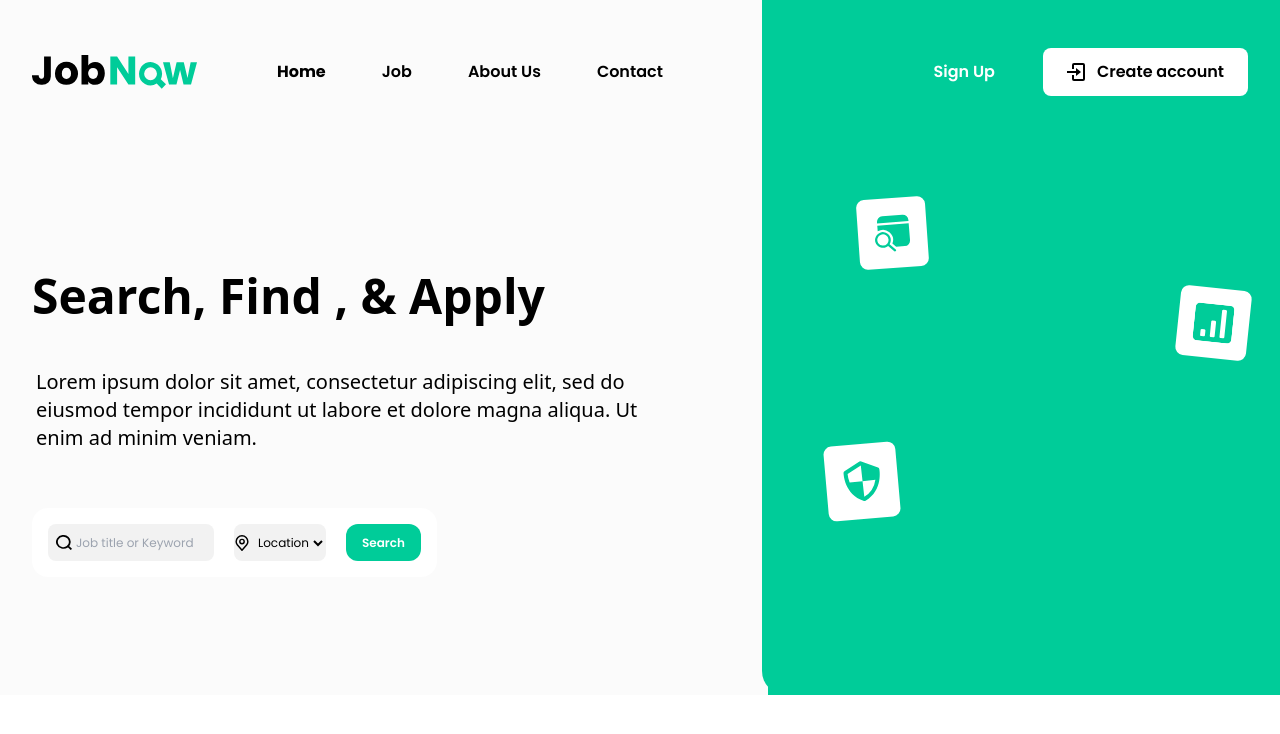
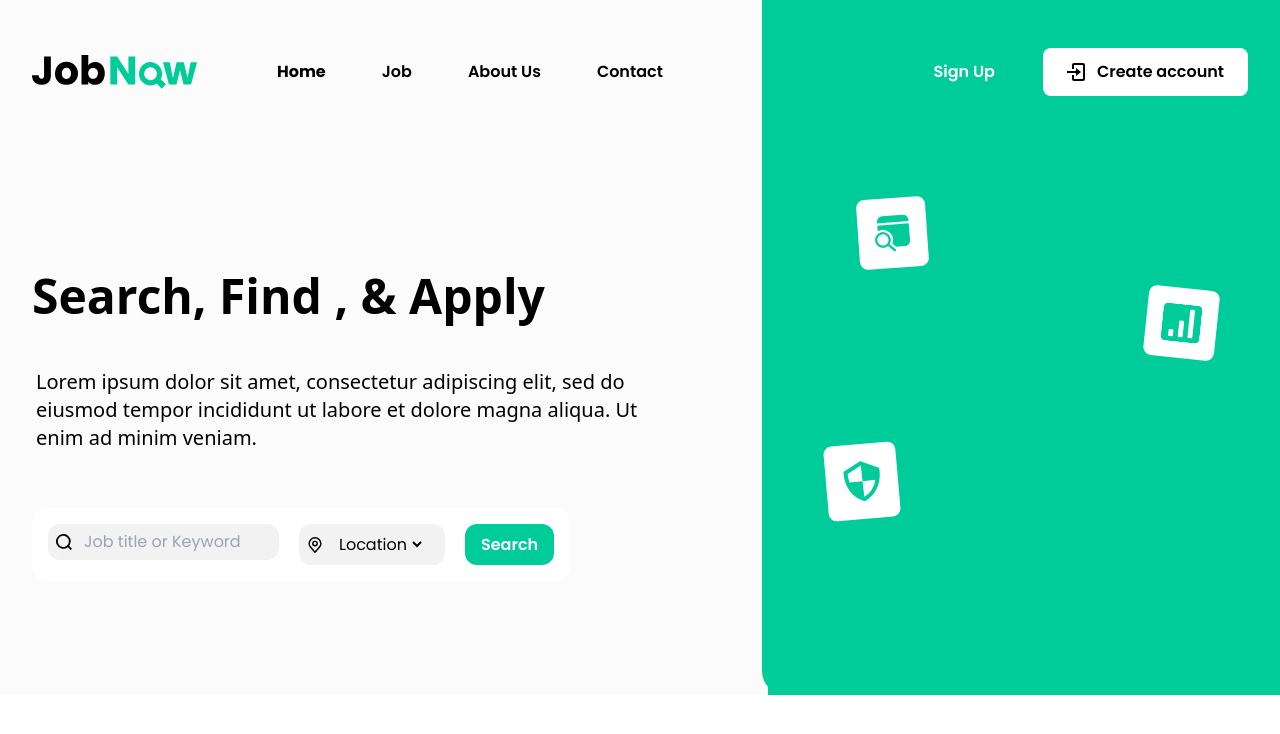
Before and after one commit to MaryJoeKhoury/job-search, a Next.js app: page / in a window 1280 px wide. Shown: the top 734 px of the page. Built offline with nearby package versions, Linux system fonts and the light colour scheme.

Commit message:
minor style fix

```diff
--- a/components/HeroArea.js
+++ b/components/HeroArea.js
@@ -26,7 +26,7 @@ const HeroArea = (props) => {
             </div>
 
             <div className=" lg:w-2/5 md:w-1/4  w-full  md:mt-[-6rem]    justify-around md:justify-between md:bg-opacity-100 md:bg-green items-start md:rounded-bl-3xl">
-              <div className="bg-white w-fit  p-4 rounded-lg  md:mt-72 xl:ml-[26rem] lg:ml-[19rem]  md:ml-28 rotate-6 mt-56 ml-auto sm:ml-96  ">
+              <div className="bg-white w-fit  p-4 rounded-lg  md:mt-72    rotate-6 mt-56 ml-auto sm:ml-96  ">
                 <Statistics />
               </div>
               <div className="bg-white w-fit p-4 rounded-lg -rotate-[4deg]  lg:ml-24 md:-mt-40 md:ml-4 -mt-32 ml-12 ">
--- a/components/SearchJobFilter.js
+++ b/components/SearchJobFilter.js
@@ -3,10 +3,9 @@ import AlignContainer from "./AlignContainer";
 
 const SearchJobFilter = () => {
   return (
-    <div className="bg-white  md:p-4 p-2 w-min  font-Poppins xs:text-md flex  flex-row lg:gap-5 gap-1 rounded-2xl ">
+    <div className="bg-white md:p-4 p-2 w-min  font-Poppins xs:text-md flex text-sm flex-row lg:gap-5 gap-1 rounded-2xl ">
       <form>
-        {/* <div className="flex flex-row items-center rounded-xl  pl-2 pr-5 py-2 bg-grey  gap-3 "> */}
-        <div className="flex flex-row text-sm items-center font-semiBold font-Poppins text-black p-2 bg-grey  gap-1 rounded-lg">
+        <div className="flex flex-row items-center rounded-xl  md:pl-2 md:pr-5 md:py-2 bg-grey  md:gap-3 gap-1  p-2">
           <div className="w-4">
             <img src="/icons/search.svg" />
           </div>
@@ -14,18 +13,20 @@ const SearchJobFilter = () => {
             <input
               type="search"
               placeholder="Job title or Keyword"
-              className="bg-grey w-[130px] outline-none rounded-sm text-[12px]"
+              className="bg-grey md:w-[175px] w-[125px] md:text-[1rem] text-[11px] outline-none"
             />
           </div>
         </div>
       </form>
-      {/* <div className="flex flex-row items-center rounded-xl bg-grey  pl-2 pr-16 py-2 gap-3"> */}
-      <div className="flex flex-row text-sm items-center font-semiBold font-Poppins text-black bg-grey  gap-1 rounded-lg">
+      <div className="flex flex-row items-center rounded-xl bg-grey  pl-2 md:pr-5 py-2 pr-2 md:gap-3 gap-1">
         <div className="w-4">
           <img src="/icons/location.svg" />
         </div>
         <div>
-          <select className="outline-none bg-grey text-[12px]" select="">
+          <select
+            className="outline-none bg-grey md:text-[1rem] text-[11px] "
+            select=""
+          >
             <option value="" hidden="hidden">
               Location
             </option>
@@ -36,8 +37,8 @@ const SearchJobFilter = () => {
           </select>
         </div>
       </div>
-      {/* <button className="text-white bg-green outline-none rounded-xl    px-6 py-2 font-Poppins font-semibold"> */}
-      <button className="text-white bg-green outline-none rounded-xl   text-[12px] px-4 py-2 font-Poppins font-semibold">
+      <button className="text-white bg-green outline-none rounded-xl md:text-[1rem] text-[11px]    px-4 py-2 font-Poppins font-semibold">
+        {/* <button className="text-white bg-green outline-none rounded-xl   text-[12px] px-4 py-2 font-Poppins font-semibold"> */}
         Search
       </button>
     </div>
```
